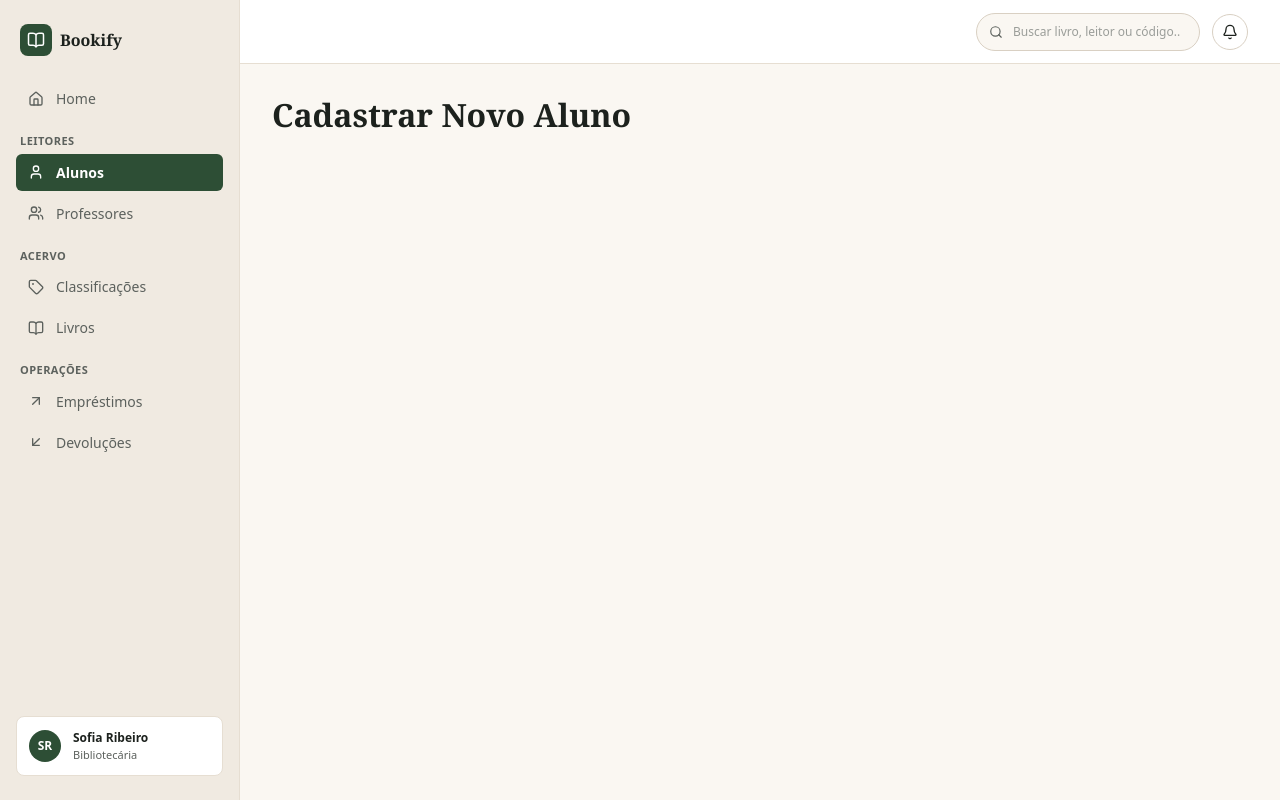
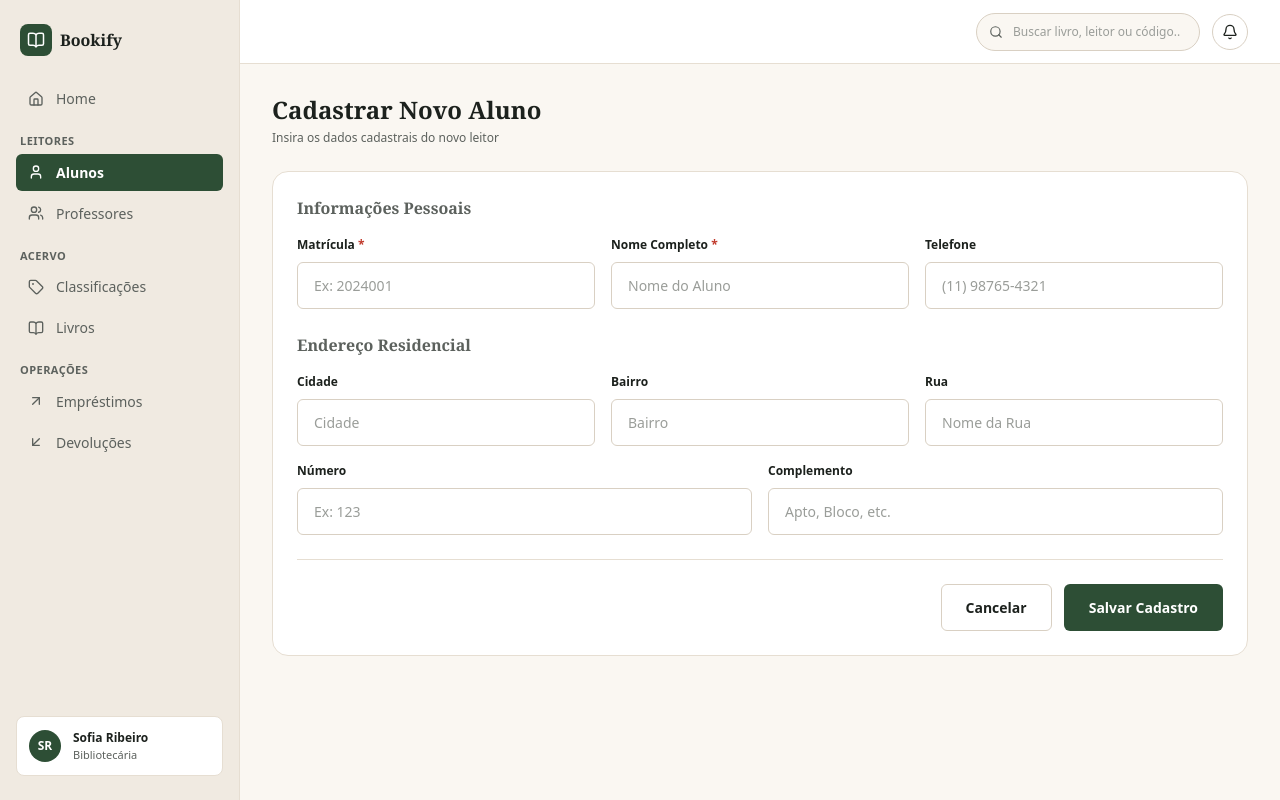
Before and after one commit to deboravians/bookify, a React (Vite) app in the folder frontend/: page /alunos/novo in a window 1280 px wide. Built offline with nearby package versions, Linux system fonts and the light colour scheme.

Commit message:
✨feat(front): implementa cadastro de alunos

```diff
--- /dev/null
+++ b/frontend/src/features/students/components/StudentForm/StudentForm.module.css
@@ -0,0 +1,62 @@
+.card {
+  display: flex;
+  flex-direction: column;
+  gap: var(--space-6);
+  padding: var(--space-6);
+  background-color: var(--color-surface);
+  border: 1px solid var(--color-border);
+  border-radius: var(--radius-lg);
+}
+
+.section {
+  display: flex;
+  flex-direction: column;
+  gap: var(--space-4);
+  padding: 0;
+  border: none;
+}
+
+.sectionTitle {
+  margin-bottom: var(--space-4);
+  padding: 0;
+  font-family: var(--font-heading);
+  font-size: var(--text-base);
+  font-weight: 600;
+  color: var(--color-text-muted);
+}
+
+.grid3 {
+  display: grid;
+  grid-template-columns: repeat(3, 1fr);
+  gap: var(--space-4);
+}
+
+.grid2 {
+  display: grid;
+  grid-template-columns: repeat(2, 1fr);
+  gap: var(--space-4);
+}
+
+.submitError {
+  padding: var(--space-2) var(--space-3);
+  font-size: var(--text-xs);
+  color: var(--color-danger);
+  background-color: var(--red-100);
+  border-radius: var(--radius-sm);
+}
+
+.footer {
+  display: flex;
+  justify-content: flex-end;
+  gap: var(--space-3);
+  padding-top: var(--space-6);
+  border-top: 1px solid var(--color-border);
+}
+
+@media (max-width: 768px) {
+
+  .grid3,
+  .grid2 {
+    grid-template-columns: 1fr;
+  }
+}
--- /dev/null
+++ b/frontend/src/features/students/components/StudentForm/StudentForm.tsx
@@ -0,0 +1,103 @@
+import { useState } from 'react'
+import { useForm } from 'react-hook-form'
+import { Button, ButtonLink } from '@/components/ui/Button/Button'
+import { TextField } from '@/components/ui/TextField/TextField'
+import type { StudentInput } from '../../types'
+import styles from './StudentForm.module.css'
+
+const emptyStudent: StudentInput = {
+  registration: '',
+  name: '',
+  phone: '',
+  address: { city: '', neighborhood: '', street: '', number: '', complement: '' },
+}
+
+type StudentFormProps = {
+  defaultValues?: StudentInput
+  onSubmit: (data: StudentInput) => Promise<void>
+  cancelTo: string
+}
+
+export function StudentForm({ defaultValues = emptyStudent, onSubmit, cancelTo }: StudentFormProps) {
+  const [submitError, setSubmitError] = useState<string | null>(null)
+  const {
+    register,
+    handleSubmit,
+    formState: { errors, isSubmitting },
+  } = useForm<StudentInput>({ defaultValues })
+
+  async function submit(data: StudentInput) {
+    setSubmitError(null)
+    try {
+      await onSubmit(data)
+    } catch (error) {
+      setSubmitError(error instanceof Error ? error.message : 'Não foi possível salvar.')
+    }
+  }
+
+  return (
+    <form className={styles.card} onSubmit={handleSubmit(submit)} noValidate>
+      <fieldset className={styles.section}>
+        <legend className={styles.sectionTitle}>Informações Pessoais</legend>
+        <div className={styles.grid3}>
+          <TextField
+            label="Matrícula"
+            placeholder="Ex: 2024001"
+            inputMode="numeric"
+            required
+            error={errors.registration?.message}
+            {...register('registration', {
+              required: 'Informe a matrícula.',
+              pattern: { value: /^\d+$/, message: 'A matrícula deve conter apenas números.' },
+            })}
+          />
+          <TextField
+            label="Nome Completo"
+            placeholder="Nome do Aluno"
+            required
+            error={errors.name?.message}
+            {...register('name', { required: 'Informe o nome completo.' })}
+          />
+          <TextField
+            label="Telefone"
+            type="tel"
+            placeholder="(11) 98765-4321"
+            {...register('phone')}
+          />
+        </div>
+      </fieldset>
+
+      <fieldset className={styles.section}>
+        <legend className={styles.sectionTitle}>Endereço Residencial</legend>
+        <div className={styles.grid3}>
+          <TextField label="Cidade" placeholder="Cidade" {...register('address.city')} />
+          <TextField label="Bairro" placeholder="Bairro" {...register('address.neighborhood')} />
+          <TextField label="Rua" placeholder="Nome da Rua" {...register('address.street')} />
+        </div>
+        <div className={styles.grid2}>
+          <TextField label="Número" placeholder="Ex: 123" {...register('address.number')} />
+          <TextField
+            label="Complemento"
+            placeholder="Apto, Bloco, etc."
+            {...register('address.complement')}
+          />
+        </div>
+      </fieldset>
+
+      {submitError && (
+        <p className={styles.submitError} role="alert">
+          {submitError}
+        </p>
+      )}
+
+      <div className={styles.footer}>
+        <ButtonLink to={cancelTo} variant="secondary">
+          Cancelar
+        </ButtonLink>
+        <Button type="submit" isLoading={isSubmitting}>
+          {isSubmitting ? 'Salvando...' : 'Salvar Cadastro'}
+        </Button>
+      </div>
+    </form>
+  )
+}
--- a/frontend/src/features/students/pages/CreateStudentPage.tsx
+++ b/frontend/src/features/students/pages/CreateStudentPage.tsx
@@ -1,3 +1,24 @@
+import { useNavigate } from 'react-router'
+import { PageHeader } from '@/components/ui/PageHeader/PageHeader'
+import { StudentForm } from '../components/StudentForm/StudentForm'
+import { createStudent } from '../services/studentService'
+import type { StudentInput } from '../types'
+
 export function CreateStudentPage() {
-  return <h1>Cadastrar Novo Aluno</h1>
+  const navigate = useNavigate()
+
+  async function handleSubmit(data: StudentInput) {
+    await createStudent(data)
+    navigate('/alunos')
+  }
+
+  return (
+    <>
+      <PageHeader
+        title="Cadastrar Novo Aluno"
+        description="Insira os dados cadastrais do novo leitor"
+      />
+      <StudentForm onSubmit={handleSubmit} cancelTo="/alunos" />
+    </>
+  )
 }
```
